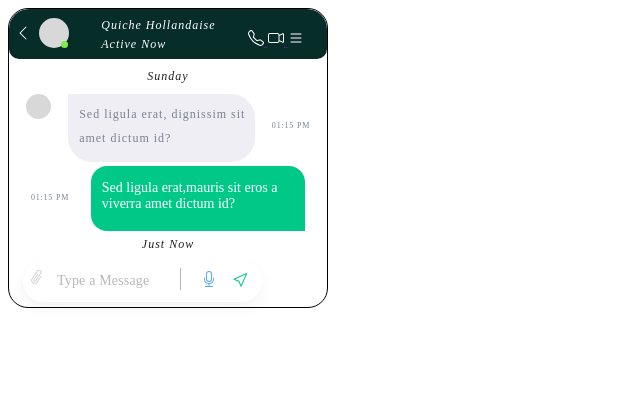
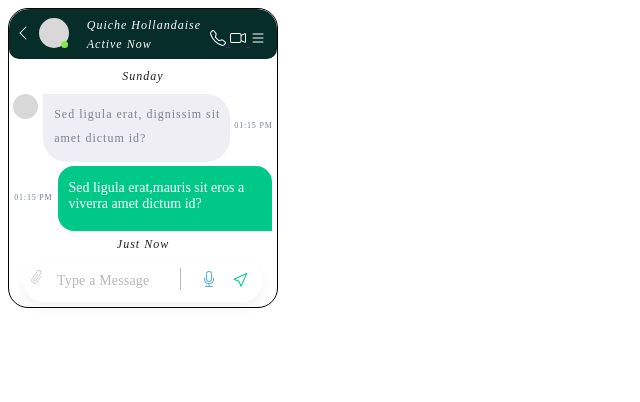
Before and after one commit to Mateenkhan612/chatbot, a plain HTML site: page index.html in a window 1280 px wide. Shown: the whole page, without its empty margins (0-640 px from the left). Drawn offline with Linux system fonts and the light colour scheme.

Commit message:
second commit

```diff
--- a/CSS/style.css
+++ b/CSS/style.css
@@ -26,7 +26,7 @@
 .maincontainer {
     position: absolute;
     height: 300px;
-    width: 25%;
+    width: 270px;
     border: 1px solid black;
     border-radius: 20px;
 }
```
